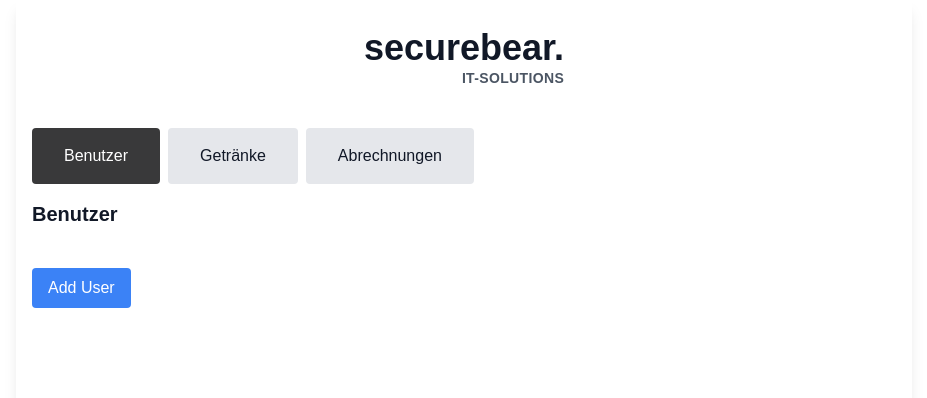
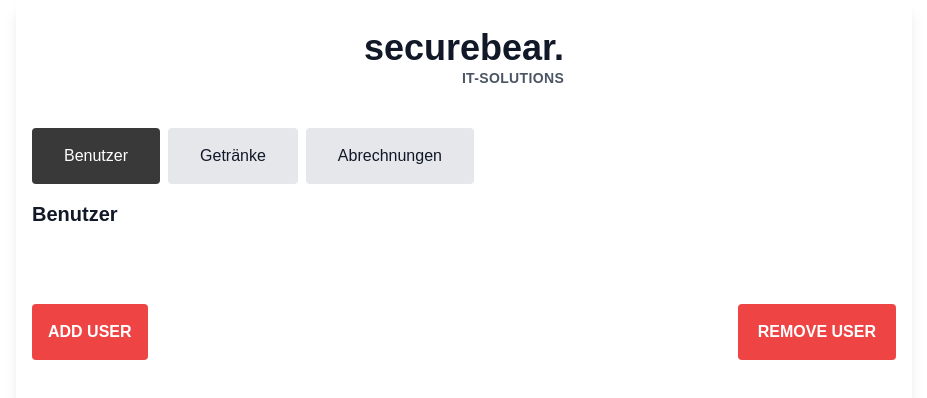
Before and after one commit to Chebbo314/securebear-IMS, a Next.js app in the folder securebear-ims/: page / in a window 1280 px wide. Shown: the top 398 px of the page, without its empty margins (176-1103 px from the left). Built offline with nearby package versions, Linux system fonts and the light colour scheme.

Commit message:
add new ui and remove button

```diff
--- a/securebear-ims/src/app/globals.css
+++ b/securebear-ims/src/app/globals.css
@@ -19,7 +19,9 @@
 body {
   color: var(--foreground);
   background: var(--background);
-  font-family: Arial, Helvetica, sans-serif;
+  font-family: "Archivo Black", sans-serif;
+  font-weight: 400;
+  font-style: normal;
 }
 
 h1 {
--- a/securebear-ims/src/components/InventoryManagementSystem.js
+++ b/securebear-ims/src/components/InventoryManagementSystem.js
@@ -5,7 +5,7 @@ const Dialog = ({ open, onClose, children }) => {
   if (!open) return null;
 
   return (
-    <div className="fixed inset-0 bg-white bg-opacity-50 flex items-center justify-center z-50">
+    <div className="fixed inset-0 bg-white bg-opacity-100 flex items-center justify-center z-50">
       <div className="bg-white rounded-lg mx-0 max-w-full max-h-full overflow-hidden">
         <div className="overflow-y-auto max-h-full max-w-full">
           {children}
@@ -22,6 +22,7 @@ const PaymentSystem = () => {
   const [users, setUsers] = useState([]);
   const [selectedUser, setSelectedUser] = useState(null);
   const [showAddUser, setShowAddUser] = useState(false);
+  const [showRemoveUser, setShowRemoveUser] = useState(false);
   const [newUserName, setNewUserName] = useState('');
   const [view, setView] = useState('users');
   const [transactions, setTransactions] = useState([]);
@@ -29,7 +30,7 @@ const PaymentSystem = () => {
   const [password, setPassword] = useState('');
   const [pendingUserId, setPendingUserId] = useState(null);
   const [errorMessage, setErrorMessage] = useState('');
-  const [showConfirmDialog, setShowConfirmDialog] = useState(false);
+  const [showAddConfirmDialog, setShowConfirmDialog] = useState(false);
   const [selectedDrink, setSelectedDrink] = useState(null);
 
   const CORRECT_PASSWORD = '86403';
@@ -99,6 +100,11 @@ const PaymentSystem = () => {
       setNewUserName('');
       setShowAddUser(false);
     }
+  };
+
+  const removeUser = (userId) => {
+    setUsers(users.filter(user => user.id !== userId));
+    setShowRemoveUser(false);
   };
 
   const initiateAddTransaction = (drink) => {
@@ -263,12 +269,26 @@ const PaymentSystem = () => {
               </div>
             ))}
           </div>
-          <button
-            onClick={() => setShowAddUser(true)}
-            className="mt-6 px-4 py-2 bg-blue-500 text-white rounded"
-          >
-            Add User
-          </button>
+
+          {/* Buttons Container */}
+          <div className="flex space-x-4 mt-5">
+            {/* Add User Button */}
+            <button
+              onClick={() => setShowAddUser(true)}
+              className="mt-10 px-4 py-2 bg-red-500 text-white font-semibold rounded mr-auto"
+            >
+              ADD USER
+            </button>
+
+            {/* Remove User Button */}
+            <button
+              onClick={() => setShowRemoveUser(true)}
+              className="mt-10 px-5 py-4 bg-red-500 text-white font-semibold rounded ml-auto"
+            >
+              REMOVE USER
+            </button>
+          </div>
+
           <Dialog open={showAddUser} onClose={() => setShowAddUser(false)}>
             <div className="p-4">
               <h2 className="text-lg font-semibold mb-2">Neuen Benutzer hinzufügen</h2>
@@ -287,8 +307,27 @@ const PaymentSystem = () => {
               </button>
             </div>
           </Dialog>
+          <Dialog open={showRemoveUser} onClose={() => setShowRemoveUser(false)}>
+            <div className="p-4">
+              <h2 className="text-lg font-semibold mb-2">Benutzer entfernen</h2>
+              <ul className="list-none space-y-2">
+                {users.map((user) => (
+                  <li key={user.id} className="flex items-center justify-between">
+                    <span>{user.name}</span>
+                    <button
+                      onClick={() => removeUser(user.id)}
+                      className="px-4 py-2 bg-red-500 text-white rounded"
+                    >
+                      Löschen
+                    </button>
+                  </li>
+            ))}
+            </ul>
+          </div>
+        </Dialog>
         </div>
       )}
+
 
       {/* Drink View */}
       {view === 'drinks' && (
@@ -310,7 +349,7 @@ const PaymentSystem = () => {
 
       {/* Confirmation Dialog for adding a drink */}
       <Dialog
-        open={showConfirmDialog}
+        open={showAddConfirmDialog}
         onClose={() => setShowConfirmDialog(false)}
       >
         <div className="p-4">
--- a/securebear-ims/tailwind.config.js
+++ b/securebear-ims/tailwind.config.js
@@ -6,6 +6,9 @@ module.exports = {
     "./src/app/**/*.{js,ts,jsx,tsx,mdx}",
   ],
   theme: {
+    fontFamily: {
+      'sans': ['Helvetica', 'Arial', 'sans-serif'],
+    },
     extend: {
       colors: {
         background: "var(--background)",
```
